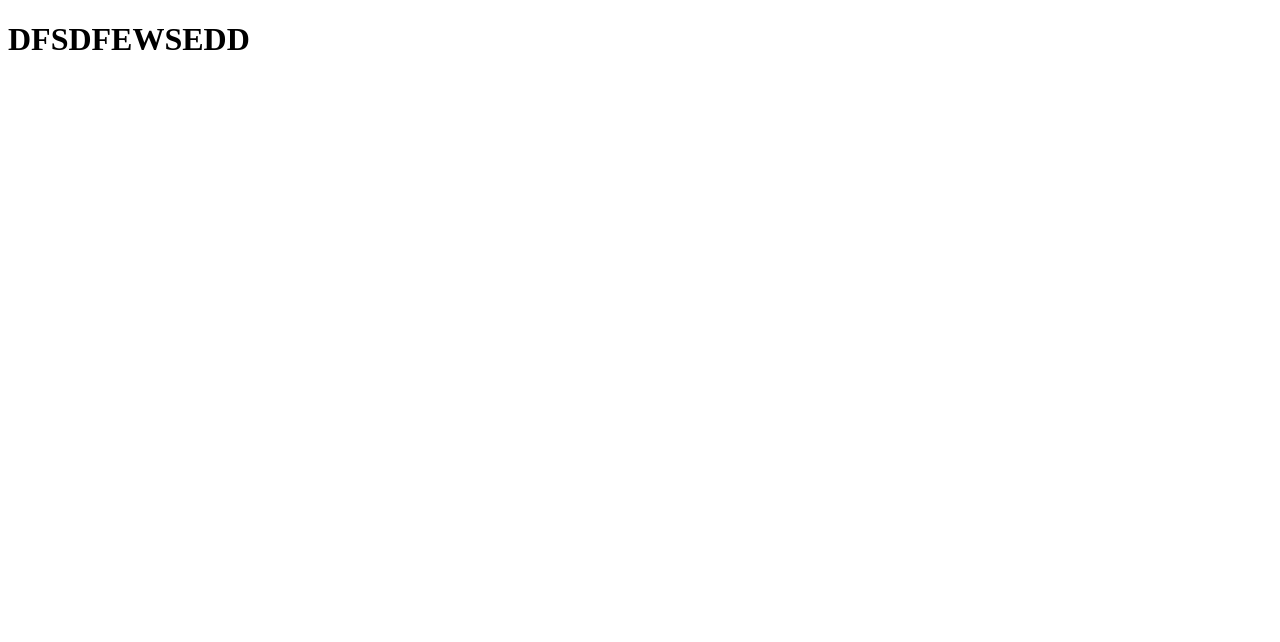
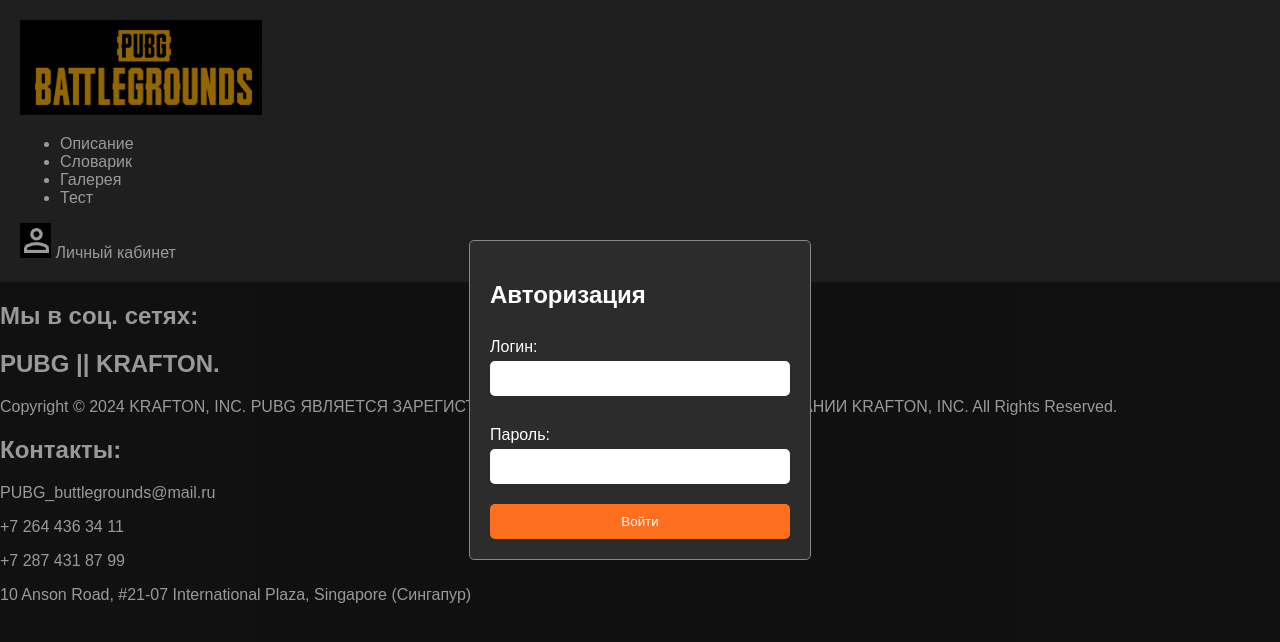
Before and after one commit to LyricalJoy/My_home_work_1, a plain HTML site: page index.html in a window 1280 px wide. Drawn offline with Linux system fonts and the light colour scheme.

Commit message:
Обновление

```diff
--- a/index.html
+++ b/index.html
@@ -2,11 +2,62 @@
 <html lang="en">
 <head>
     <meta charset="UTF-8">
+    <meta http-equiv="X-UA-Compatible" content="IE=edge">
     <meta name="viewport" content="width=device-width, initial-scale=1.0">
-    <title>Практика</title>
+    <title>Оружия в PUBG</title>
+    <link rel="stylesheet" href="style.css">
+    <link rel="icon" href="img/icon00.jpg">
 </head>
 <body>
-    <h1>DFSDFEWSEDD</h1>
+
+    <div class="modal" id="modal">
+        <div class="modal-content">
+            <h2>Авторизация</h2>
+            <form id="loginForm" onsubmit="return handleSubmit(event)">
+                <label for="username">Логин:</label>
+                <input type="text" id="username">
+                <div class="error" id="usernameError"></div>
+
+                <label for="password">Пароль:</label>
+                <input type="password" id="password">
+                <div class="error" id="passwordError"></div>
+
+                <button type="submit">Войти</button>
+            </form>
+        </div>
+    </div>
+
+    <nav>
+        <a href="index.html">
+            <img src="img/logo1.jpg" alt="Логотип" class="logo_type"></a>
+            <ul>
+                <li><a href="index.html">Описание</a></li>
+                <li><a href="search.html">Словарик</a></li>
+                <li><a href="slider.html">Галерея</a></li>
+                <li><a href="test.html">Тест</a></li>
+            </ul>
+            <a href="tpaccount.html">
+                <img src="img/icon.jpg" alt="Личный кабинет">
+                Личный кабинет
+            </a>
+    </nav>
+    <main>
+    </main>
+    <footer>
+        <div><h2>Мы в соц. сетях:</h2></div>
+        <div>
+            <h2>PUBG || KRAFTON.</h2>
+            <p>Copyright © 2024 KRAFTON, INC. PUBG ЯВЛЯЕТСЯ ЗАРЕГИСТРИРОВАННОЙ ТОРГОВОЙ МАРКОЙ КОМПАНИИ KRAFTON, INC. All Rights Reserved.</p>
+        </div>
+        <div>
+            <h2>Контакты:</h2>
+            <p>PUBG_buttlegrounds@mail.ru</p>
+            <p>+7 264 436 34 11</p>
+            <p>+7 287 431 87 99</p>
+            <p>10 Anson Road, #21-07 International Plaza, Singapore (Сингапур)</p>
+        </div>
+    </footer>
+    <script src="script.js"></script>
 </body>
 </html>
 <!-- Итак, последовательность выглядит так:
--- a/script.js
+++ b/script.js
@@ -0,0 +1,41 @@
+// Функция для закрытия модального окна
+function handleSubmit(event) {
+    event.preventDefault(); // Отменяем отправку формы по умолчанию
+
+    // Получаем значения полей ввода
+    const username = document.getElementById('username').value;
+    const password = document.getElementById('password').value;
+
+    // Сброс ошибок
+    document.getElementById('usernameError').textContent = '';
+    document.getElementById('passwordError').textContent = '';
+
+    let valid = true;
+
+    // Проверка логина
+    if (!username) {
+        document.getElementById('usernameError').textContent = 'Необходимо заполнить логин.';
+        valid = false;
+    }
+
+    // Проверка пароля
+    if (!password) {
+        document.getElementById('passwordError').textContent = 'Необходимо заполнить пароль.';
+        valid = false;
+    }
+
+    // Если форма не валидна, не отправляем
+    if (!valid) {
+        return false;
+    }
+
+    // Если все поля заполнены, закрываем модальное окно
+    alert("Форма отправлена!"); // Сообщение для демонстрации
+    document.getElementById('modal').style.display = 'none'; // Закрытие модального окна
+    return false; // Отменяем отправку формы для демонстрации
+}
+
+        // Открытие модального окна при загрузке страницы
+        window.onload = function() {
+            document.getElementById('modal').style.display = 'flex';
+        };
--- a/style.css
+++ b/style.css
@@ -0,0 +1,79 @@
+/* Общие стили */
+body {
+    font-family: Arial, sans-serif;
+    margin: 0;
+    padding: 0;
+    background-color: #1c1c1c; /* Темный фон */
+    color: #ffffff; /* Белый текст */
+}
+
+/* Стили для навигации */
+nav {
+    padding: 20px;
+    background-color: #333;
+}
+
+nav a {
+    color: white;
+    text-decoration: none;
+}
+
+/* Модальное окно */
+.modal {
+    display: none; /* Скрыто по умолчанию */
+    justify-content: center;
+    align-items: center;
+    position: fixed; /* Остается на месте */
+    z-index: 1; /* На переднем плане */
+    left: 0;
+    top: 0;
+    width: 100%; /* Полная ширина */
+    height: 100%; /* Полная высота */
+    background-color: rgba(0, 0, 0, 0.4); /* Черный с прозрачностью */
+}
+
+/* Содержимое модального окна */
+.modal-content {
+    background-color: #2c2c2c; /* Темный фон для окна */
+    padding: 20px;
+    border: 1px solid #888;
+    width: 300px; /* Ширина */
+    border-radius: 5px; /* Закругленные углы */
+}
+
+/* Стили для формы */
+form {
+    display: flex;
+    flex-direction: column;
+}
+
+label {
+    margin: 10px 0 5px; /* Отступы для меток */
+}
+
+input {
+    padding: 10px; /* Отступы внутри полей */
+    margin-bottom: 10px; /* Отступы между полями */
+    border: none; /* Убираем границы */
+    border-radius: 5px; /* Закругленные углы */
+}
+
+button {
+    padding: 10px; /* Отступы внутри кнопки */
+    border: none; /* Убираем границы */
+    border-radius: 5px; /* Закругленные углы */
+    background-color: #ff6f20; /* Оранжевый фон */
+    color: white; /* Белый текст */
+    cursor: pointer; /* Указатель */
+}
+
+button:hover {
+    background-color: #e65c1b; /* Более темный оранжевый при наведении */
+}
+
+/* Стили для ошибок */
+.error {
+    color: red;
+    font-size: 12px;
+    margin-bottom: 10px;
+}
```
Also changed, not shown: search.html (added, +31 -0 lines), slider.html (added, +31 -0 lines), test.html (added, +31 -0 lines), tpaccount.html (added, +31 -0 lines), img/icon.jpg (added), img/icon0.jpg (added), img/icon00.jpg (added), img/logo1.jpg (added).
